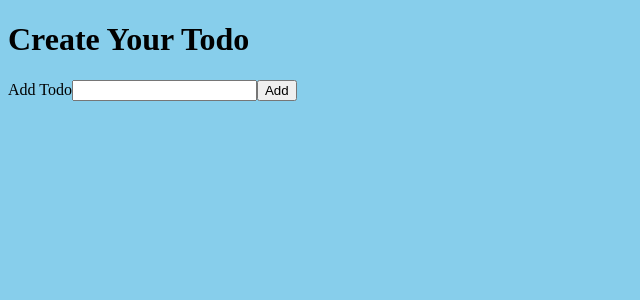
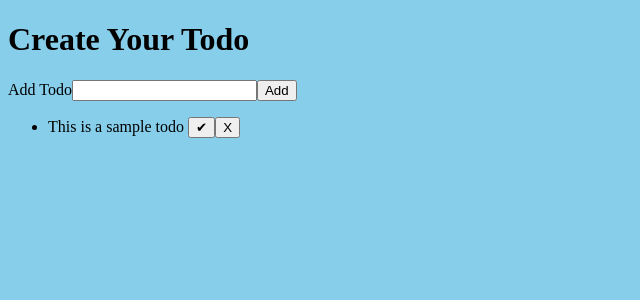
Before and after one commit to invictus1032/todo_app, a Vue app: page / in a window 1280 px wide. Shown: the top 300 px of the page, without its empty margins (0-640 px from the left). Built offline with nearby package versions, Linux system fonts and the light colour scheme.

Commit message:
feat: add sample todo

```diff
--- a/src/App.vue
+++ b/src/App.vue
@@ -8,7 +8,7 @@ import { ref } from "vue"
 import Header from "./components/Header.vue"
 import Form from "./components/Form.vue"
 
-const tasks = ref([])
+const tasks = ref([{name: "This is a sample todo", done: false}])
 </script>
 
 <style>
```
